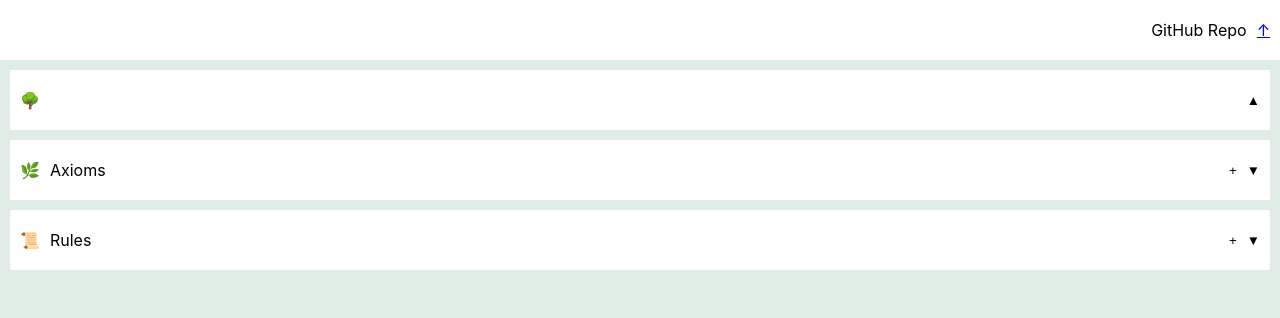
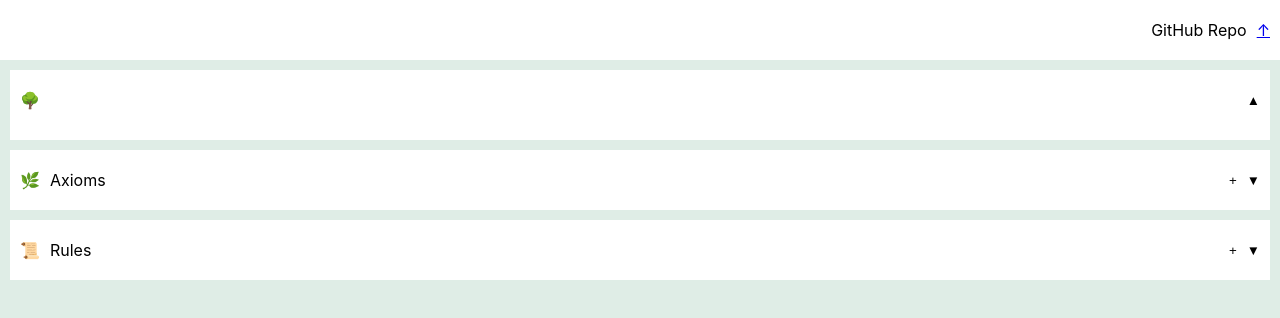
Before and after one commit to killian-dtn/l-system-tree-web-app, a React (Create React App) app: page / in a window 1280 px wide. Shown: the top 318 px of the page. Built offline with nearby package versions, Linux system fonts and the light colour scheme.

Commit message:
Added padding-bottom

```diff
--- a/src/components/OpenableMenu/style.css
+++ b/src/components/OpenableMenu/style.css
@@ -32,3 +32,7 @@
 .menu-head-props > * {
     width: 100%;
 }
+
+.menu-body {
+    padding-bottom: 10px;
+}
```
